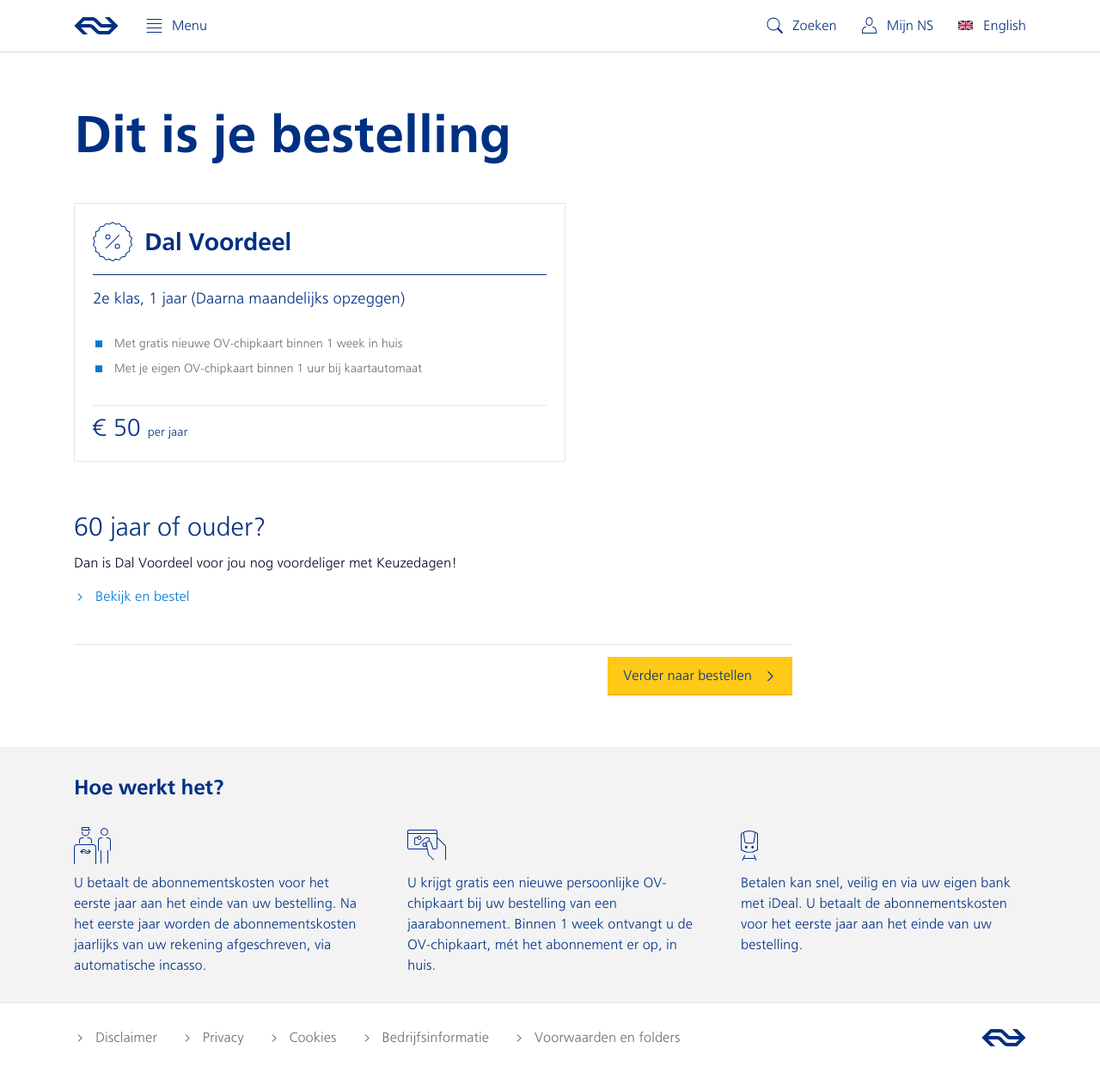
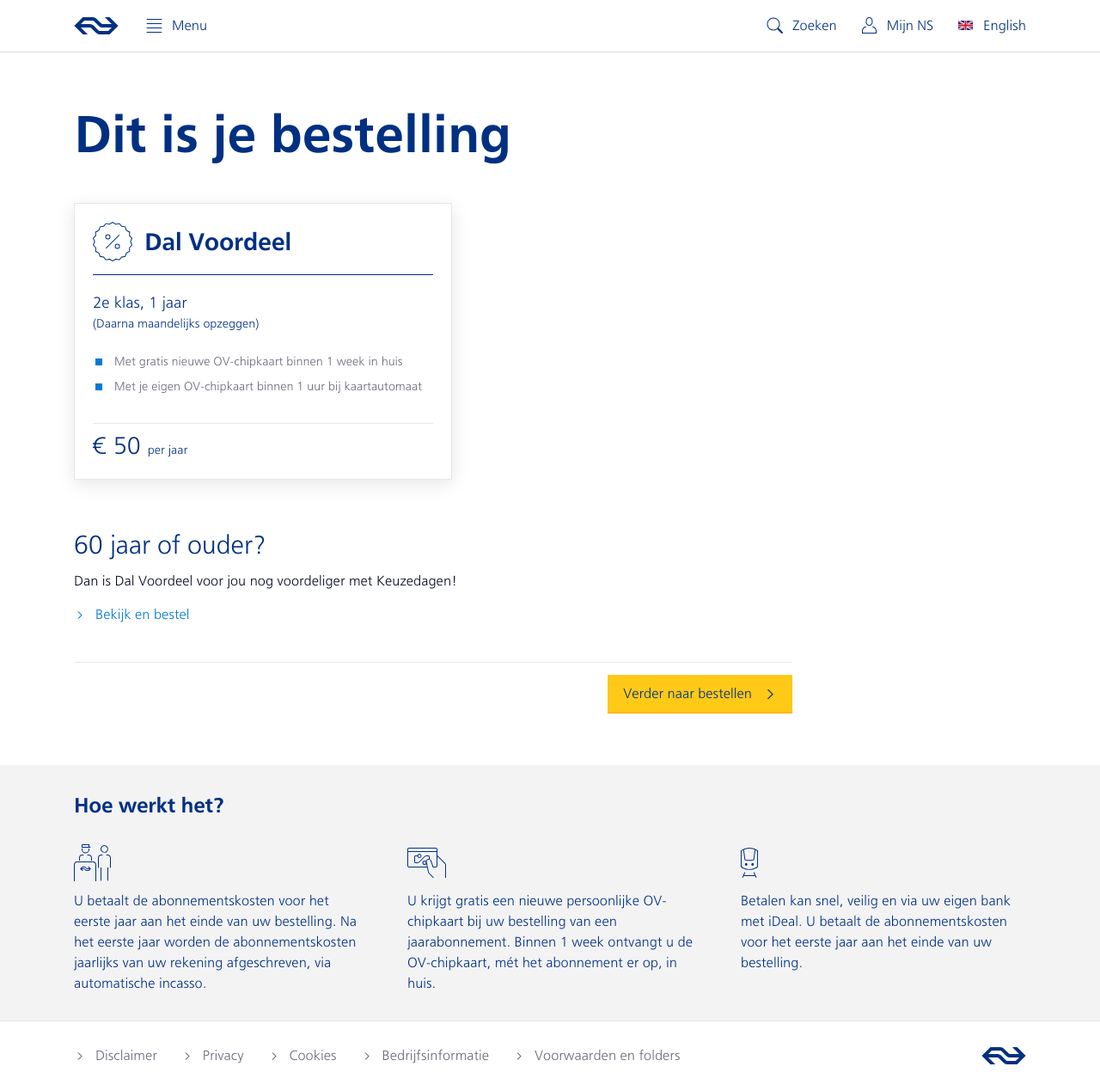
Before and after one commit to tdenheld/ns-ros, a Jekyll site: the page built from index.html, in a window 1280 px wide and 1269 px high. Shown: the whole window at 86% size. Built offline with Jekyll 4.4.1, drawn with Linux system fonts in a browser that asks for light colours.

Commit message:
order restyle

```diff
--- a/_includes/order.html
+++ b/_includes/order.html
@@ -1,10 +1,11 @@
-<div class="tk-order bo-a">
+<div class="tk-order">
     <div class="g g-m-1 gap-2 items-center mb-1">
         <div class="svg-blue" include="/assets/img/icons/discount--large.svg"></div>
         <h3 class="f24 f28-sm lh-title fw-b mb-1">Dal Voordeel</h3>
     </div>
-    <div class="bo-b-blue mb-2"></div>
-    <p class="f-blue f16 f18-sm lh-copy mb-4">2e klas, 1 jaar (Daarna maandelijks opzeggen)</p>
+    <div class="bo-b-blue mb-3"></div>
+    <p class="f-blue f16 f18-sm lh-title mb-0">2e klas, 1 jaar</p>
+    <P class="f14 f-blue mb-3">(Daarna maandelijks opzeggen)</p>
     <ul class="f-grey-4 f14 lh-copy">
         <li>Met gratis nieuwe OV-chipkaart binnen 1 week in huis</li>
         <li>Met je eigen OV-chipkaart binnen 1 uur bij kaartautomaat</li>
--- a/_sass/templates.app.scss
+++ b/_sass/templates.app.scss
@@ -196,10 +196,15 @@
 // --------------------------------------------
 
 .tk-order {
+    //layout
     overflow: hidden;
     padding: 21px;
-    max-width: 572px;
+    max-width: 440px;
     margin-bottom: $one-half-gutter;
+
+    // styling
+    box-shadow: 0 5px 20px rgba($ns-black, 0.1);
+    border: 1px solid $ns-grey-7;
 
     @include sm {
         margin-bottom: $double-gutter;
```
Also changed, not shown: 2 other files.
